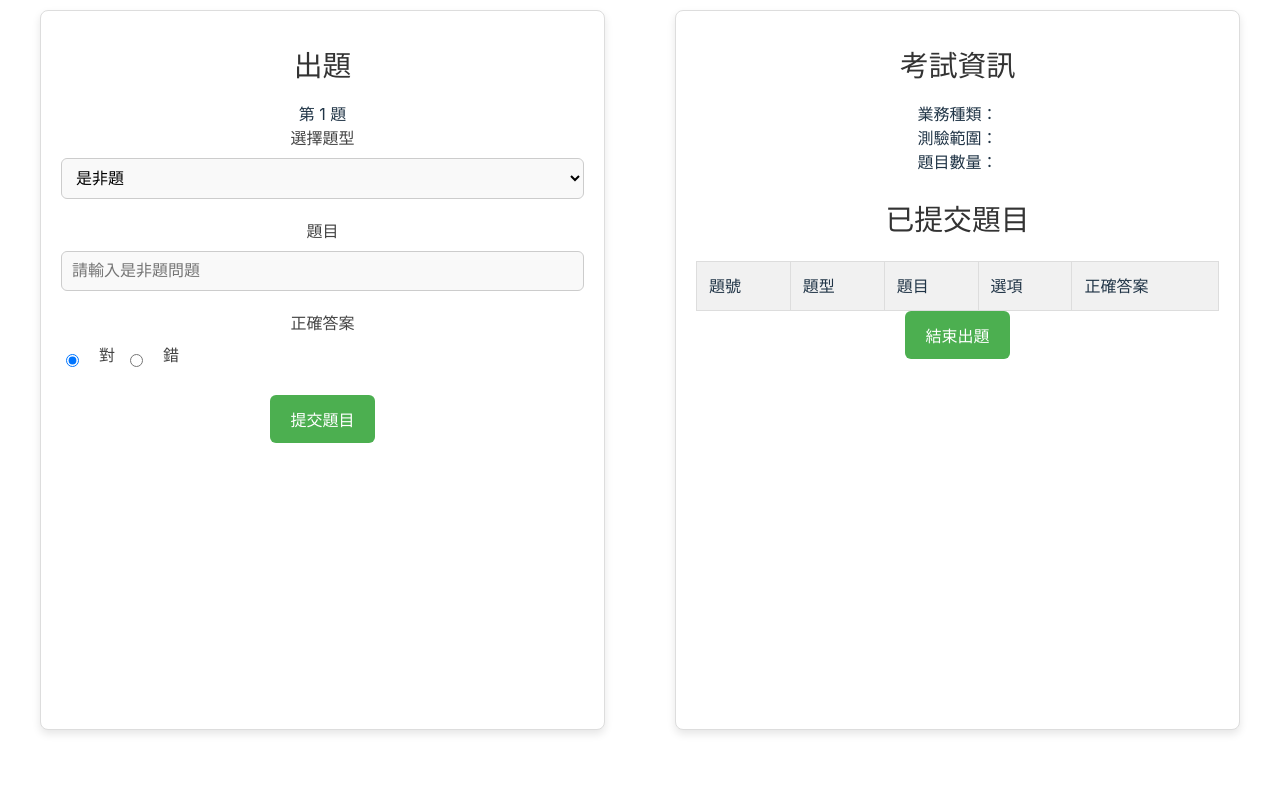
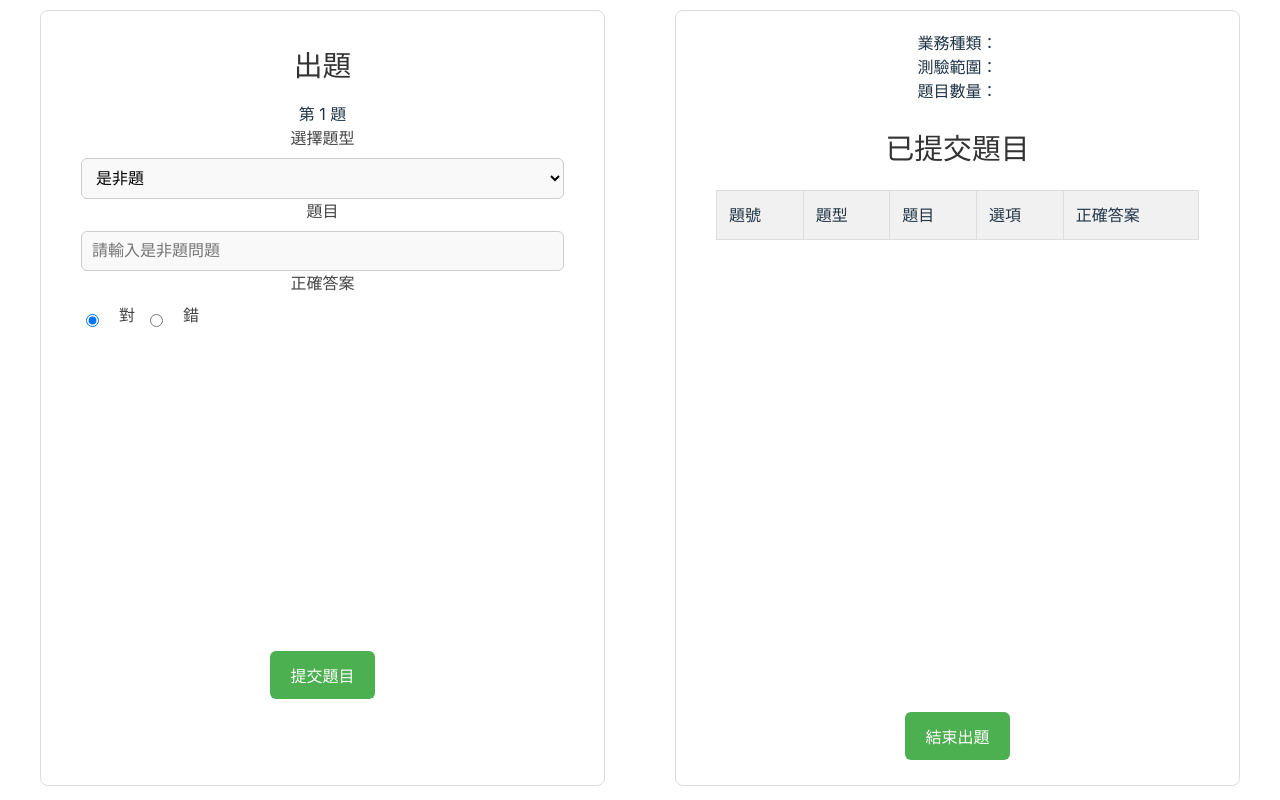
Before and after one commit to 410410038ju/exam_system, a Vue app: page /create_question_data in a window 1280 px wide. Built offline with nearby package versions, Linux system fonts and the light colour scheme.

Commit message:
March twelfth

```diff
--- a/package.json
+++ b/package.json
@@ -10,7 +10,7 @@
     "format": "prettier --write \"src/**/*.{js,vue,scss}\""
   },
   "dependencies": {
-    "axios": "^1.7.9",
+    "axios": "^1.8.2",
     "pinia": "^3.0.0",
     "vue": "^3.5.13",
     "vue-router": "^4.5.0"
--- a/src/views/UserDashboard.vue
+++ b/src/views/UserDashboard.vue
@@ -335,7 +335,7 @@ const logout = () => {
 const startExam = (examId) => {
   alert(`開始測驗：${examId}`);
   const exam = exams.value.find((exam) => exam.id === examId);
-  router.push("/testing");
+  // router.push("/testing");
   exam.status = "completed";
 };
 </script>
@@ -501,7 +501,7 @@ label {
   margin-top: 20px;
   padding: 20px;
   background-color: #fff;
-  border-radius: 10px;
+  top: 200px;
   box-shadow: 0 0 15px rgba(0, 0, 0, 0.1); /* 加入陰影效果 */
 }
 
--- a/src/views/admin/ModifyQuestion.vue
+++ b/src/views/admin/ModifyQuestion.vue
@@ -620,7 +620,8 @@ button {
 }
 
 .search-btn:hover {
-  background-color: #ffc7c7;
+  background-color: #007bff;
+  color: white;
 }
 
 /* 表單內容 */
--- a/src/views/admin/create_question/CreateQuestionData.vue
+++ b/src/views/admin/create_question/CreateQuestionData.vue
@@ -2,11 +2,11 @@
 <template>
   <div class="container">
     <div class="createquestion-container">
+      <form @submit.prevent="submitQuestion">
+        <div class="createquestion-content">
           <h1>出題</h1>
-
           <div>第 {{ currentQuestionCount + 1 }} 題</div>
 
-      <form @submit.prevent="submitQuestion">
           <div class="form-group">
             <label for="question-type">選擇題型</label>
             <select
@@ -99,7 +99,10 @@
               </div>
             </div>
 
-          <div v-if="questionType === 'multiple-choice'" class="question-form">
+            <div
+              v-if="questionType === 'multiple-choice'"
+              class="question-form"
+            >
               <div class="form-group">
                 <label for="multiple-choice-question-text">題目</label>
                 <input
@@ -109,7 +112,10 @@
                   required
                 />
               </div>
-            <div v-for="(option, index) in multipleChoiceOptions" :key="index">
+              <div
+                v-for="(option, index) in multipleChoiceOptions"
+                :key="index"
+              >
                 <label :for="'multiple-choice-option' + (index + 1)"
                   >選項 {{ index + 1 }}</label
                 >
@@ -157,20 +163,20 @@
               </div>
             </div>
           </div>
-
-        <div class="form-group">
-          <!-- <button class="button" @click="submitQuestion">提交題目</button> -->
+        </div>
+        <div class="form-group form-group-btn">
           <button type="submit" class="button">提交題目</button>
         </div>
       </form>
     </div>
 
     <div class="question-container">
-      <h1>考試資訊</h1>
-      <div>業務種類：{{ examInfo.category }}</div>
-      <div>測驗範圍：{{ examInfo.chapter }} {{ examInfo.section }}</div>
-      <div>題目數量：{{ examInfo.questions }}</div>
-
+      <div class="question-content">
+        <div class="examInfo">
+          <div class="info">業務種類：{{ examInfo.category }}</div>
+          <div class="info">測驗範圍：{{ examInfo.chapter }} {{ examInfo.section }}</div>
+          <div class="info">題目數量：{{ examInfo.questions }}</div>
+        </div>
         <h2>已提交題目</h2>
         <table
           border="1"
@@ -190,7 +196,9 @@
               <td>{{ index + 1 }}</td>
               <td>
                 <span v-if="question.type === 'true-false'">是非題</span>
-              <span v-else-if="question.type === 'single-choice'">單選題</span>
+                <span v-else-if="question.type === 'single-choice'"
+                  >單選題</span
+                >
                 <span v-else-if="question.type === 'multiple-choice'"
                   >複選題</span
                 >
@@ -202,8 +210,8 @@
             </tr>
           </tbody>
         </table>
-
-      <div class="form-group">
+      </div>
+      <div class="form-group form-group-btn end-btn">
         <button class="button" @click="endCreateQuestion">結束出題</button>
       </div>
     </div>
@@ -911,7 +919,7 @@ body {
   justify-content: space-between;
   gap: 70px;
   align-items: flex-start;
-  height: 90vh;
+  height: 97vh;
   max-width: 1200px;
   margin: 10px auto;
 }
@@ -922,12 +930,29 @@ body {
   width: 70%;
   height: 100%;
   padding: 20px;
+  border-radius: 8px;
+  box-sizing: border-box;
+  overflow-y: auto;
   border: 1px solid #ddd;
-  border-radius: 8px;
-  background-color: #fff;
-  box-shadow: 0 4px 8px rgba(0, 0, 0, 0.1); /* 加上陰影效果 */
+}
+
+.createquestion-content,
+.question-content {
+  width: 100%;
+  height: 100%;
+  padding: 20px;
+  padding-top: 0;
   box-sizing: border-box;
-  overflow-y: auto; /* 使容器內部如果超過高度時可滾動 */
+  overflow-y: auto;
+}
+
+.createquestion-content {
+  min-height: 620px;
+}
+
+.question-content {
+  padding: 0 20px;
+  height: 90%;
 }
 
 /* 標題樣式 */
@@ -938,11 +963,17 @@ h2 {
   margin-bottom: 20px;
   color: #333; /* 深色文字 */
 }
-
-/* 表單組的間距 */
-.form-group {
-  margin-bottom: 20px;
-}
+/*
+.form-group-btn {
+  position: absolute;
+  bottom: 20px;
+  left: 50%;
+  transform: translateX(-50%);
+  position: relative;
+  bottom: 20px;
+  width: 92%;
+  margin: 0 auto;
+}*/
 
 /* 標籤樣式 */
 label {
@@ -1007,6 +1038,10 @@ button.button:hover {
   background-color: #45a049;
 }
 
+.end-btn {
+  margin-top: 20px;
+}
+
 /* 表格樣式 */
 table {
   width: 100%;
```
Also changed, not shown: src/style.css (line endings or trailing spaces), 1 other file (tests, documents, lock files or other folders). Lines whose indentation alone changed are shown as unchanged.
